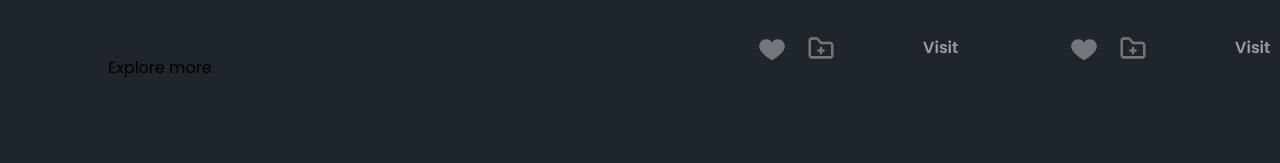
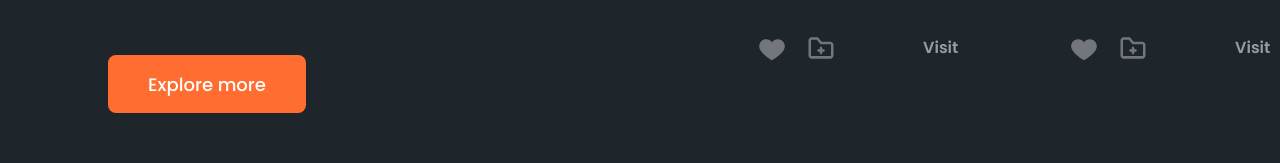
Before and after one commit to xemae/Antools, a website: page src/index.html in a window 1280 px wide. Shown: the part 2869-3032 px from the top of the page. Drawn offline with Linux system fonts and the light colour scheme.

Commit message:
all is ok

```diff
--- a/src/css/buttons.css
+++ b/src/css/buttons.css
@@ -17,7 +17,7 @@
     box-shadow: 0px 5px 10px -3px rgba(18, 18, 18, 0.15);
 }
 
-.button-add svg{
+.button-add svg {
     fill: white;
     fill-opacity: 0.38;
 }
--- a/src/css/header.css
+++ b/src/css/header.css
@@ -82,7 +82,6 @@ header {
 }
 
 .header-auth button.sign:hover {
-    /*color: #FDF5FF;*/
     background-color: #EA8C4F;
 }
 
--- a/src/css/most-popular-tool.css
+++ b/src/css/most-popular-tool.css
@@ -160,7 +160,7 @@
 .most-popular-block .load-more {
     border-radius: 8px;
     color: var(--color-primary);
-    background-color: #1E252B ;
+    background-color: #1E252B;
     outline: 1px solid rgba(255, 255, 255, 0.1);
     outline-offset: -1px;
     font-weight: 500;
--- a/src/css/newcomer-tools.css
+++ b/src/css/newcomer-tools.css
@@ -27,8 +27,22 @@
     margin-bottom: 60px;
 }
 
+.newcomer-tools-description button {
+    color: #FFFFFF;
+    background-color: var(--color-primary);
+    width: 198px;
+    height: 58px;
+    border-radius: 8px;
+    font-weight: 500;
+    font-size: 18px;
+    line-height: 27px;
+}
+
+.newcomer-tools-description button:hover {
+    background-color: var(--color-second);
+}
+
 .newcomer-border .visit {
-    /*color: #FFFFFF;*/
     width: 106px;
     height: 42px;
     margin-left: 43px;
@@ -40,7 +54,6 @@
     width: 106px;
     height: 42px;
 }
-
 
 .newcomer-border .visit:hover {
     width: 106px;
@@ -106,7 +119,6 @@
     opacity: 1;
 }
 
-/*card*/
 .newcomer-card {
     margin: 28px 21px 28px 22px;
 }
--- a/src/css/reset.css
+++ b/src/css/reset.css
@@ -68,10 +68,6 @@ ul {
     margin-right: auto;
 }
 
-/*.transition {*/
-/*    transition: all .15s;*/
-/*}*/
-
 :root {
     --color-primary: #ff6e30;
     --color-second: #EA8C4F;
--- a/src/css/search.css
+++ b/src/css/search.css
@@ -61,7 +61,6 @@
 
 .search button {
     color: #FFFFFF;
-    /*background-color: #FF6E30;*/
     background-color: var(--color-primary);
     font-weight: 600;
     font-size: 16px;
@@ -78,7 +77,7 @@
     background-color: var(--color-second);
 }
 
-.search input{
+.search input {
     background-color: #283036;
     color: #FFFFFF;
     font-weight: 400;
@@ -105,27 +104,24 @@
     width: 190px;
 }
 
-.search-block-logos button{
+.search-block-logos button {
     height: 58px;
     width: 58px;
     border-radius: 8px;
     padding: 11px;
 }
 
-.search-block-logos svg{
+.search-block-logos svg {
     fill: white;
     fill-opacity: 0.78;
     transition: all .15s;
 }
 
-.search-block-logos button:hover svg{
-    /*fill: white;*/
-    /*fill: #FF6E30;*/
+.search-block-logos button:hover svg {
     fill: #4f80c4;
-
     fill-opacity: 1;
 }
 
-.search-block-logos button + button{
+.search-block-logos button + button {
     margin-left: 8px;
 }
--- a/src/css/slider.css
+++ b/src/css/slider.css
@@ -46,9 +46,6 @@
     height: 492px;
     margin-right: 124px;
     margin-left: 124px;
-    /*transition: all .15s;*/
-    /*transition-duration: .4s;*/
-
 }
 
 .circle-orange {
@@ -104,7 +101,6 @@
     box-sizing: content-box;
     background: rgba(40, 48, 54, 0.2);
     backdrop-filter: blur(19px);
-
 }
 
 .slider-image-text {
@@ -130,7 +126,6 @@
     font-size: 16px;
     line-height: 24px;
     margin-top: 2px;
-
 }
 
 .slider-description {
```
Also changed, not shown: src/index.html (+22 -11 lines), src/css/trusted.css (line endings or trailing spaces).
